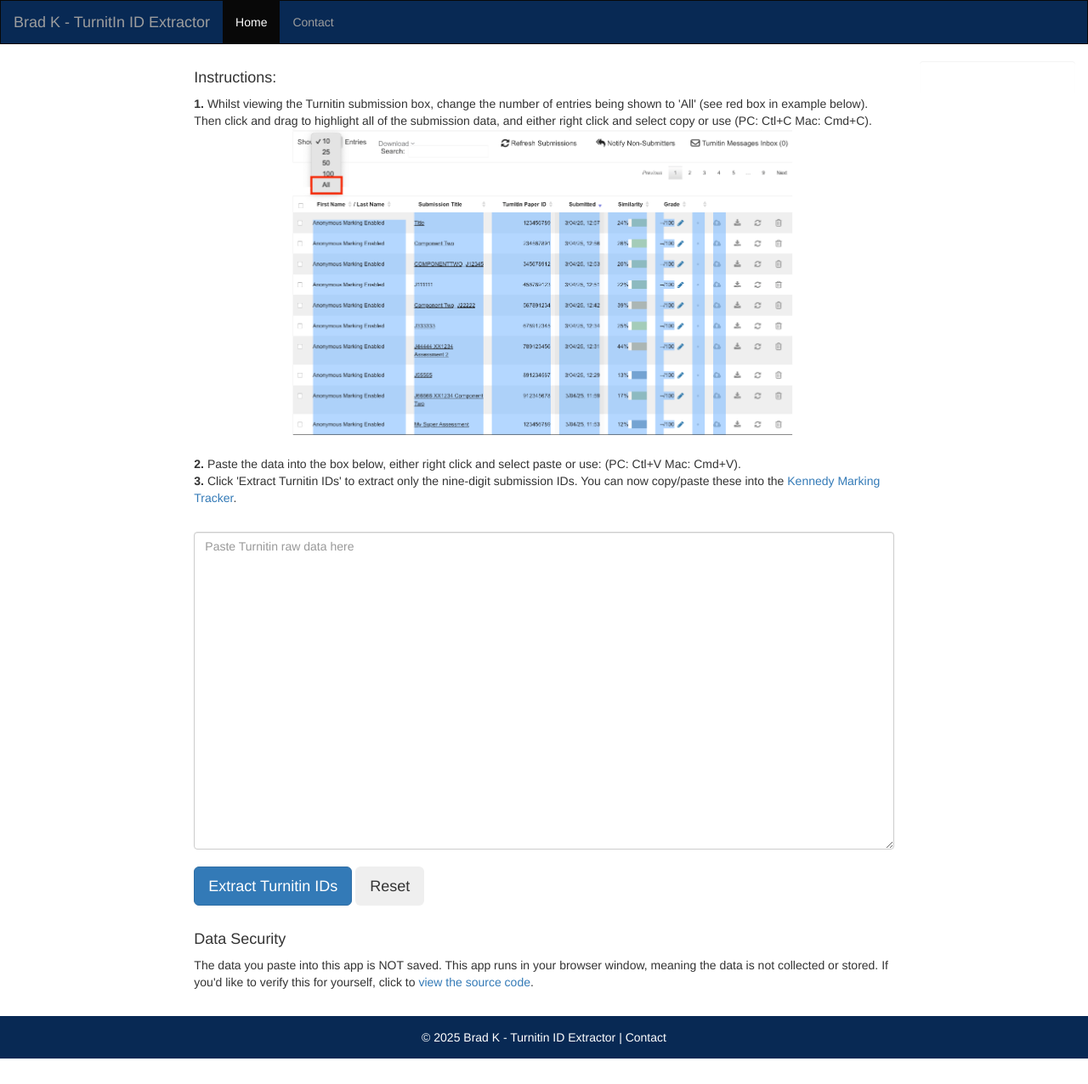
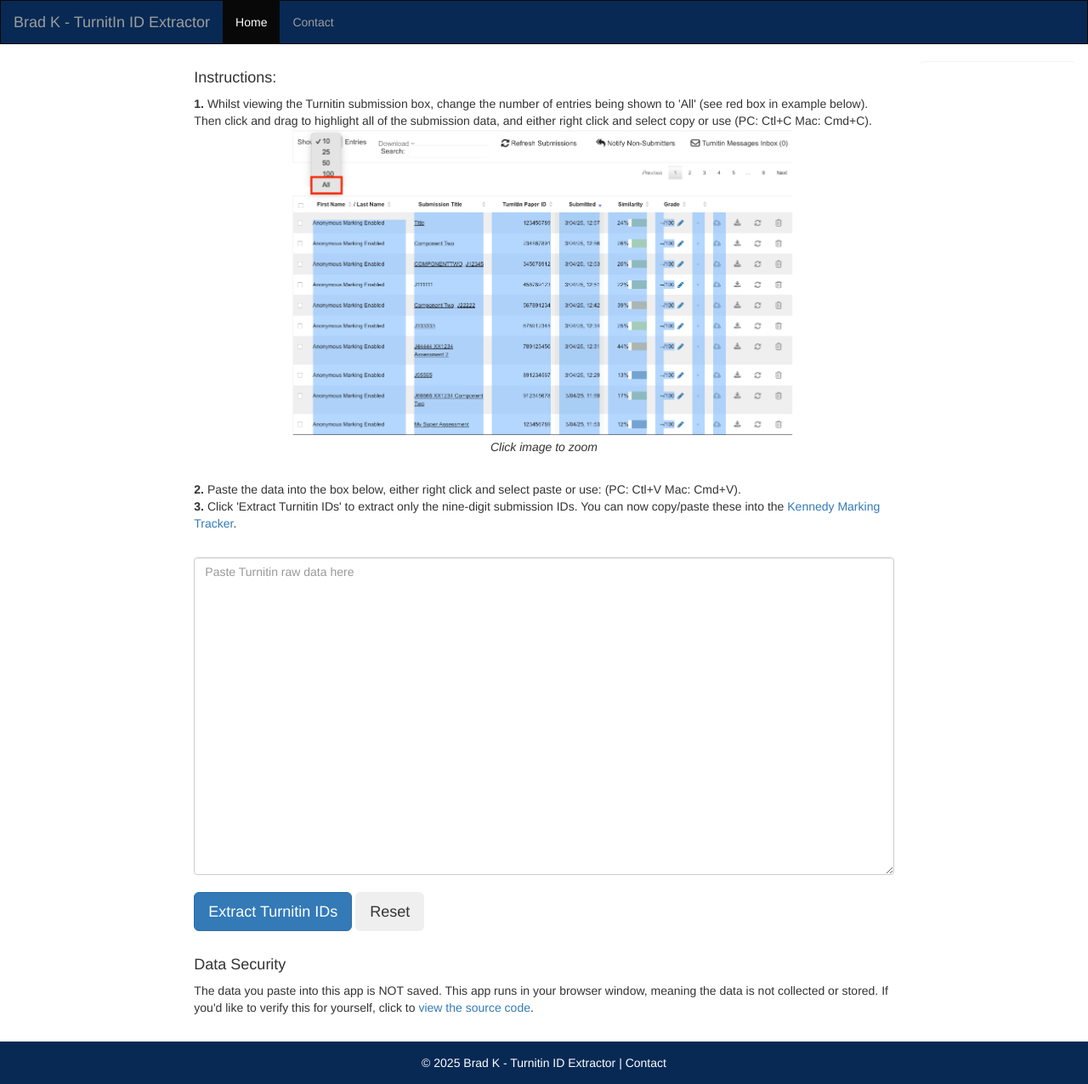
Before and after one commit to b-kennedy0/b-kennedy0.github.io, a Jekyll site: the page apps/turnitin-id-extractor.html, which Jekyll copies as it is, in a window 1280 px wide. Shown: the whole page at 85% size. Built offline with Jekyll 4.4.1, drawn with Linux system fonts in a browser that asks for light colours; nearby versions of some CDN libraries; before the commit the page ends 1246 px from its top, so only the background shows below that.

Commit message:
add image zoom functionality to Turnitin ID Extractor

```diff
--- a/apps/turnitin-id-extractor.html
+++ b/apps/turnitin-id-extractor.html
@@ -114,7 +114,8 @@
         <br>
         <h4>Instructions:</h4>
         <b>1.</b> Whilst viewing the Turnitin submission box, change the number of entries being shown to 'All' (see red box in example below). Then click and drag to highlight all of the submission data, and either right click and select copy or use (PC: Ctl+C Mac: Cmd+C).
-        <img src="/assets/img/screenshots/turnitin-example.png" alt="Turnitin ID Extractor Example" style="width:100%; max-width:600px; display: block; margin-left: auto; margin-right: auto;">
+        <img src="/assets/img/screenshots/turnitin-example.png" alt="Turnitin ID Extractor Example" style="width:100%; max-width:600px; display: block; margin-left: auto; margin-right: auto; cursor: pointer;" onclick="openImageZoom()">
+        <p style="text-align: center; font-style: italic;">Click image to zoom</p>
         <br>
         <b>2.</b> Paste the data into the box below, either right click and select paste or use: (PC: Ctl+V Mac: Cmd+V).
         <br>
@@ -164,6 +173,12 @@
     </div>
   </div>
 
+  <!-- Image Zoom Overlay -->
+  <div id="imageZoomOverlay" style="display:none; position: fixed; top: 0; left: 0; width: 100%; height: 100%; background: rgba(0,0,0,0.8); text-align: center; z-index: 1000;">
+    <span onclick="closeImageZoom()" style="position: absolute; top: 20px; right: 30px; font-size: 30px; color: white; cursor: pointer;">&times;</span>
+    <img id="zoomedImage" src="/assets/img/screenshots/turnitin-example.png" style="max-width: 90%; max-height: 90%; margin-top: 5%;">
+  </div>
+
   <!-- Footer Section -->
   <footer class="container-fluid text-center">
     <font color="#ffffff">© 2025 </font>
```
Also changed, not shown: other parts of apps/turnitin-id-extractor.html (+8 -0 lines).
